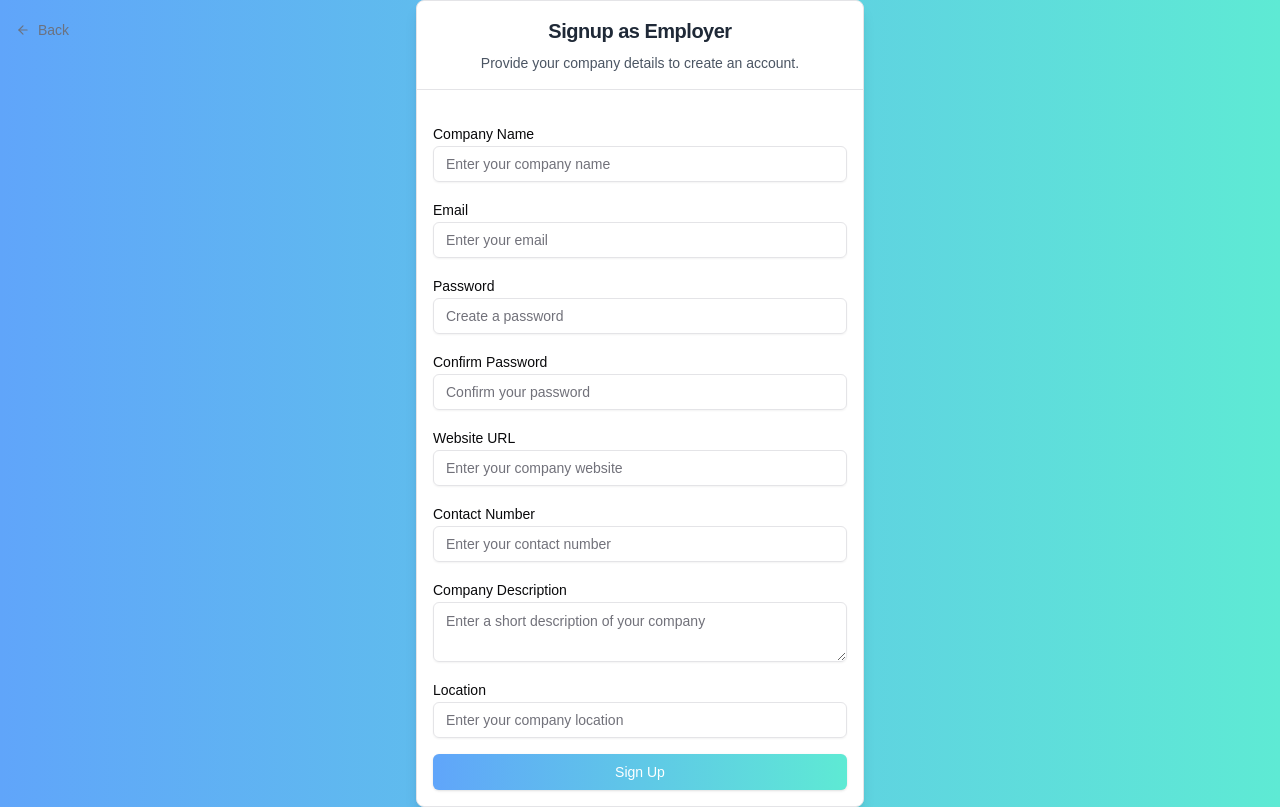
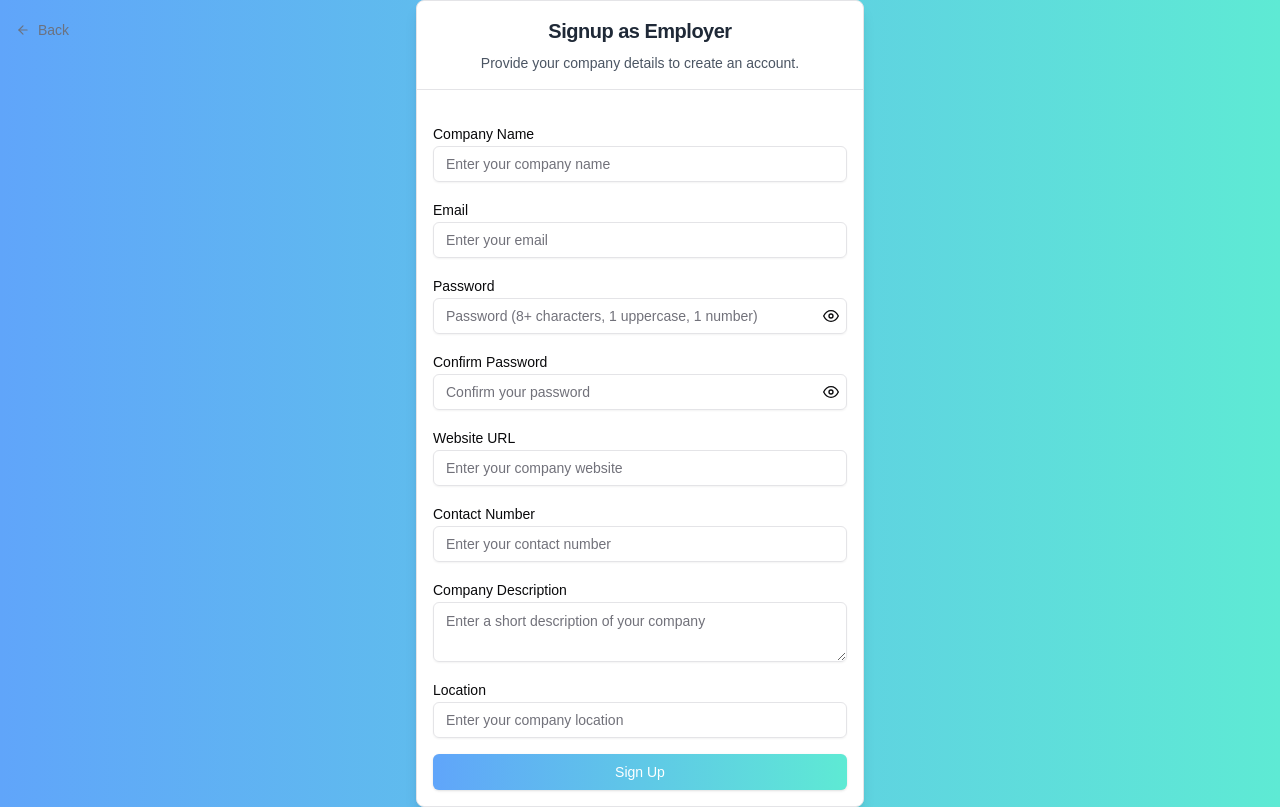
Before and after one commit to pemadolker/JobBoard_Frontend, a Next.js app: page /signup/employer in a window 1280 px wide. Built offline with nearby package versions, Linux system fonts and the light colour scheme.

Commit message:
jwt token when signing in

```diff
--- a/app/dashboard/page.tsx
+++ b/app/dashboard/page.tsx
@@ -5,6 +5,7 @@ import { Table } from '@/components/ui/table';
 import { cn } from '@/lib/utils'; // Utility function for conditional classNames
 
 export default function EmployerDashboard() {
+
   return (
     <div className="min-h-screen bg-gray-100">
       {/* Navigation Bar */}
--- a/app/dashboard/seekerDashboard/page.tsx
+++ b/app/dashboard/seekerDashboard/page.tsx
@@ -12,6 +12,7 @@ const SeekerDashboard = () => {
   const [filteredJobs, setFilteredJobs] = useState<Job[]>([]); // For search results
   const [savedJobs, setSavedJobs] = useState<Set<number>>(new Set()); // Track saved jobs
   const router = useRouter();
+
 
   interface Job {
     title: string;
--- a/app/signin/page.tsx
+++ b/app/signin/page.tsx
@@ -31,6 +31,13 @@ const SignInPage = () => {
         setError(responseData.error || "Invalid email or password. Please try again.");
         return;
       }
+
+      // Store JWT token in localStorage
+      if (responseData.token) {
+        localStorage.setItem("token", responseData.token); // Save token in localStorage
+        console.log("Token stored:", responseData.token); // Log the token to the console
+      }
+
 
       // Redirect based on role
       if (responseData.role === "employer") {
--- a/app/signup/employer/page.tsx
+++ b/app/signup/employer/page.tsx
@@ -13,7 +13,7 @@ import { Button } from "@/components/ui/button";
 import { Input } from "@/components/ui/input";
 import { Label } from "@/components/ui/label";
 import { Textarea } from "@/components/ui/textarea";
-import { FiArrowLeft } from "react-icons/fi";
+import { FiArrowLeft, FiEye, FiEyeOff } from "react-icons/fi";
 
 const EmployerSignupPage = () => {
   const [formData, setFormData] = useState({
@@ -26,7 +26,10 @@ const EmployerSignupPage = () => {
     description: "",
     location: "",
   });
+  const [errorMessage, setErrorMessage] = useState("");
   const [successMessage, setSuccessMessage] = useState("");
+  const [passwordVisible, setPasswordVisible] = useState(false);
+  const [confirmPasswordVisible, setConfirmPasswordVisible] = useState(false);
   const router = useRouter();
 
   const handleChange = (e: React.ChangeEvent<HTMLInputElement | HTMLTextAreaElement>) => {
@@ -34,22 +37,25 @@ const EmployerSignupPage = () => {
     setFormData((prevData) => ({ ...prevData, [name]: value }));
   };
 
+  const validatePassword = (password: string) => {
+    const passwordRegex = /^(?=.*[A-Z])(?=.*[a-z])(?=.*\d).{8,}$/;
+    return passwordRegex.test(password);
+  };
+
   const handleSubmit = async (e: React.FormEvent) => {
     e.preventDefault();
 
-    const passwordRegex = /^(?=.*[A-Z])(?=.*[a-z])(?=.*\d)(?=.*[@$!%*?&])[A-Za-z\d@$!%*?&]{8,}$/;
-
-    if (!passwordRegex.test(formData.password)) {
-      setSuccessMessage("");
+    if (!validatePassword(formData.password)) {
+      setErrorMessage("Password must be at least 8 characters long, contain at least one uppercase letter, one lowercase letter, and one digit.");
       return;
     }
 
     if (formData.password !== formData.confirmPassword) {
-      setSuccessMessage("");
+      setErrorMessage("Passwords do not match.");
       return;
     }
 
-    setSuccessMessage("");  // Reset success message before trying to send request
+    setErrorMessage(""); // Clear any existing errors
 
     try {
       const response = await fetch("http://localhost:8000/signup", {
@@ -69,23 +75,14 @@ const EmployerSignupPage = () => {
         }),
       });
 
+      const result = await response.json();
+
       if (!response.ok) {
-        const errorData = await response.json();
         setSuccessMessage("Something went wrong. Please try again later.");
         return;
       }
 
       setSuccessMessage("Signup successful! A confirmation email has been sent. Please confirm your email to complete the process.");
-      setFormData({
-        companyName: "",
-        email: "",
-        password: "",
-        confirmPassword: "",
-        website: "",
-        contactNumber: "",
-        description: "",
-        location: "",
-      });
     } catch (err) {
       console.error("Error during signup:", err);
       setSuccessMessage("Something went wrong. Please try again later.");
@@ -94,6 +91,14 @@ const EmployerSignupPage = () => {
 
   const handleGoBack = () => {
     router.push("/signup");
+  };
+
+  const togglePasswordVisibility = () => {
+    setPasswordVisible(!passwordVisible);
+  };
+
+  const toggleConfirmPasswordVisibility = () => {
+    setConfirmPasswordVisible(!confirmPasswordVisible);
   };
 
   return (
@@ -145,28 +150,46 @@ const EmployerSignupPage = () => {
 
             <div>
               <Label htmlFor="password">Password</Label>
+              <div className="relative">
                 <Input
-                type="password"
+                  type={passwordVisible ? "text" : "password"}
                   id="password"
                   name="password"
-                placeholder="Create a password"
+                  placeholder="Password (8+ characters, 1 uppercase, 1 number)"
                   value={formData.password}
                   onChange={handleChange}
                   className="w-full"
                 />
+                <button
+                  type="button"
+                  onClick={togglePasswordVisibility}
+                  className="absolute right-2 top-1/2 transform -translate-y-1/2"
+                >
+                  {passwordVisible ? <FiEyeOff /> : <FiEye />}
+                </button>
+              </div>
             </div>
 
             <div>
               <Label htmlFor="confirmPassword">Confirm Password</Label>
+              <div className="relative">
                 <Input
-                type="password"
+                  type={confirmPasswordVisible ? "text" : "password"}
                   id="confirmPassword"
                   name="confirmPassword"
                   placeholder="Confirm your password"
                   value={formData.confirmPassword}
                   onChange={handleChange}
-                className="w-full"
+                  className="w-full pr-10"
                 />
+                <button
+                  type="button"
+                  onClick={toggleConfirmPasswordVisibility}
+                  className="absolute right-2 top-1/2 transform -translate-y-1/2"
+                >
+                  {confirmPasswordVisible ? <FiEyeOff /> : <FiEye />}
+                </button>
+              </div>
             </div>
 
             <div>
@@ -220,7 +243,9 @@ const EmployerSignupPage = () => {
               />
             </div>
 
-            {successMessage && <p className="text-green-500 text-sm text-center">{successMessage}</p>}
+            {/* Error or Success message */}
+            {errorMessage && <p className="text-red-500 text-sm text-center mt-4">{errorMessage}</p>}
+            {successMessage && <p className="text-green-500 text-sm text-center mt-4">{successMessage}</p>}
 
             <Button
               type="submit"
```
Lines whose indentation alone changed are shown as unchanged.
